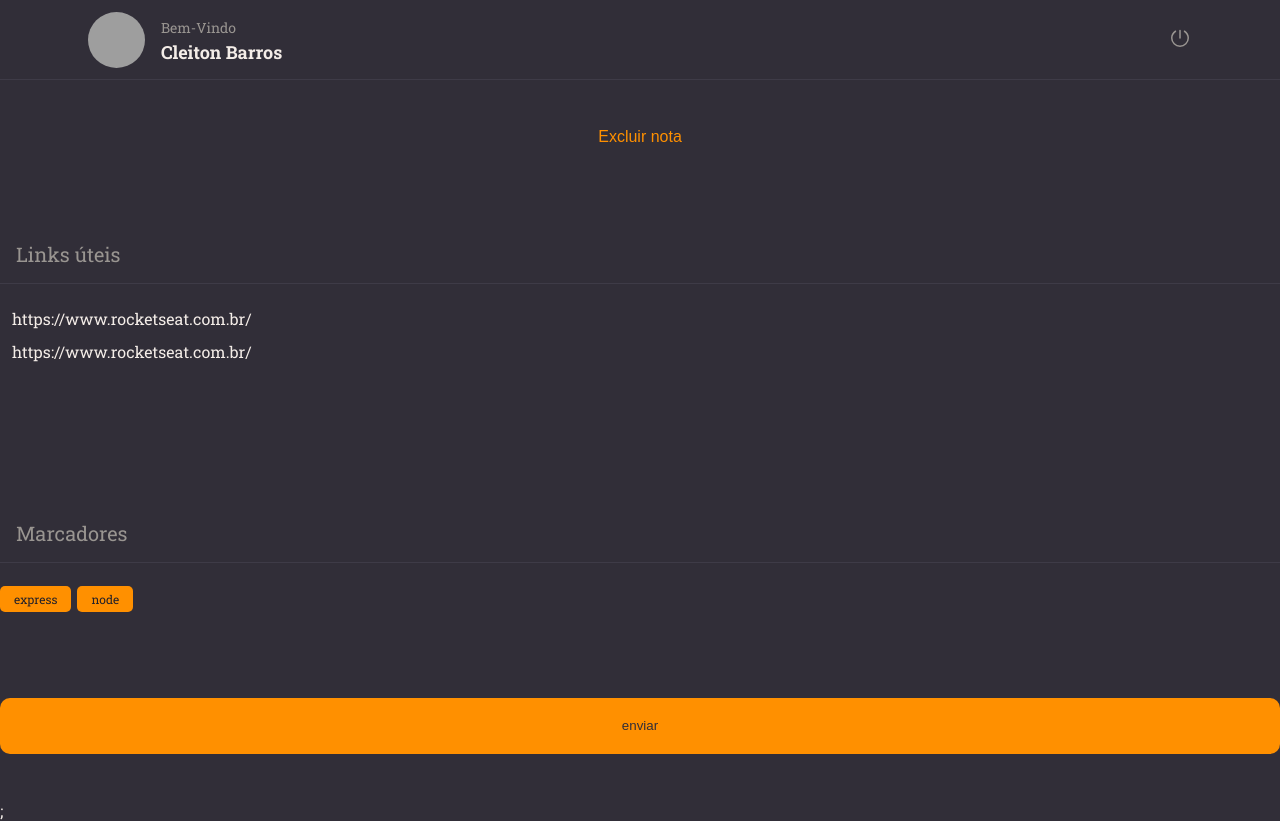
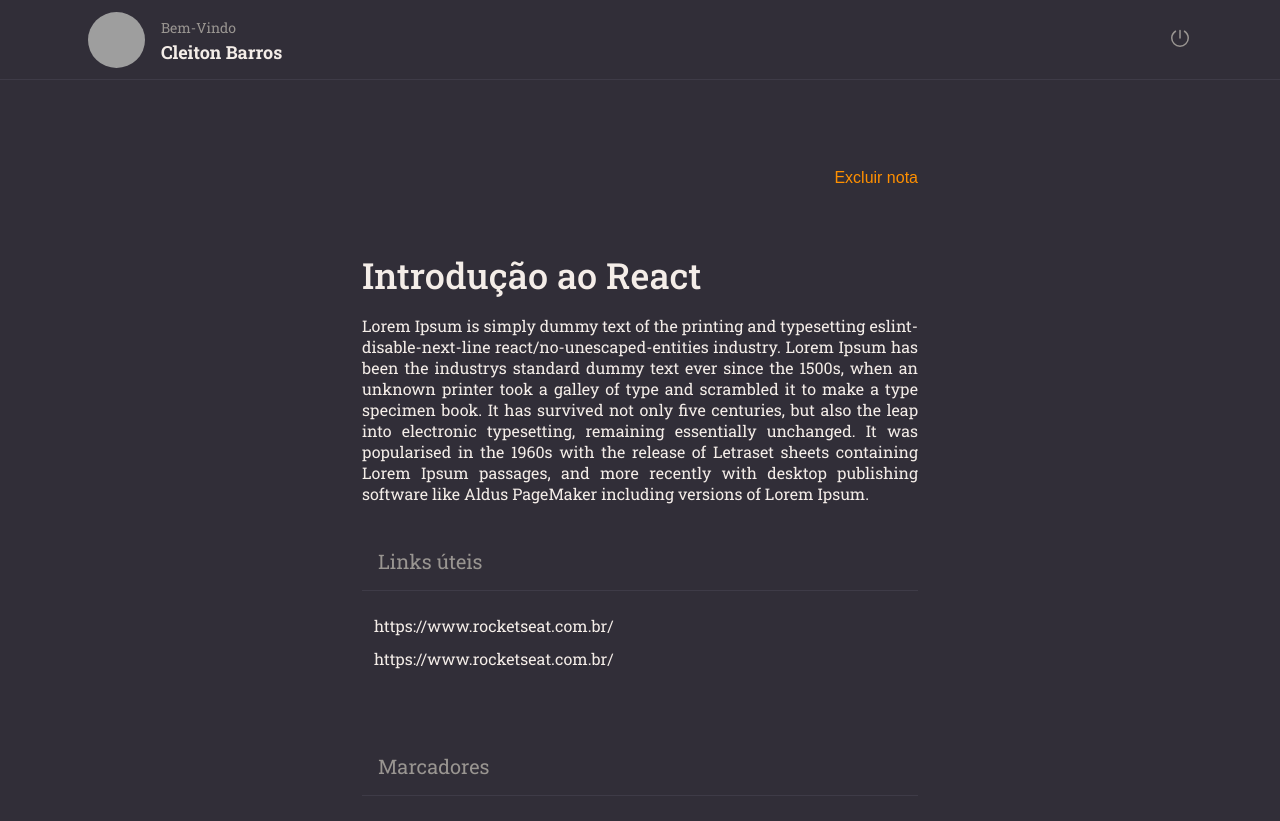
Before and after one commit to cleitonBarros/Rocketnotes, a React (Vite) app: page / in a window 1280 px wide. After the commit the page ends 800 px from the top, so only its background shows below. Built offline with nearby package versions, Linux system fonts and the light colour scheme; grey boxes are pictures that could not be loaded.

Commit message:
feat: component content

```diff
--- a/src/App.tsx
+++ b/src/App.tsx
@@ -3,7 +3,7 @@ import Details from "./pages/Details";
 function App() {
   return (
     <>
-      <Details />;
+      <Details />
     </>
   );
 }
--- a/src/components/section/styled.ts
+++ b/src/components/section/styled.ts
@@ -1,7 +1,7 @@
 import styled from "styled-components";
 
 export const Container = styled.section`
-  margin: 3.5rem 0 1.75rem;
+  margin: 1.75rem 0;
 
   > h2 {
     border-bottom: 1px solid ${({ theme }) => theme.COLORS.BACKGROUND_700};
--- a/src/pages/Details/index.tsx
+++ b/src/pages/Details/index.tsx
@@ -10,8 +10,23 @@ export default function Details() {
   return (
     <S.Container>
       <Header />
+      <main>
+        <S.Content>
+          <ButtonText title="Excluir nota" />
+          <h1>Introdução ao React</h1>
 
-      <ButtonText title="Excluir nota" />
+          <p>
+            Lorem Ipsum is simply dummy text of the printing and typesetting
+            eslint-disable-next-line react/no-unescaped-entities industry. Lorem
+            Ipsum has been the industrys standard dummy text ever since the
+            1500s, when an unknown printer took a galley of type and scrambled
+            it to make a type specimen book. It has survived not only five
+            centuries, but also the leap into electronic typesetting, remaining
+            essentially unchanged. It was popularised in the 1960s with the
+            release of Letraset sheets containing Lorem Ipsum passages, and more
+            recently with desktop publishing software like Aldus PageMaker
+            including versions of Lorem Ipsum.
+          </p>
 
           <Section title="Links úteis">
             <S.Links>
@@ -30,6 +45,8 @@ export default function Details() {
           </Section>
 
           <Button title="enviar" />
+        </S.Content>
+      </main>
     </S.Container>
   );
 }
--- a/src/pages/Details/styled.ts
+++ b/src/pages/Details/styled.ts
@@ -9,6 +9,12 @@ export const Container = styled.div`
   grid-template-areas:
     "header"
     "content";
+
+  > main {
+    grid-area: content;
+    overflow-y: scroll;
+    padding: 4rem 0;
+  }
 `;
 
 export const Links = styled.ul`
@@ -20,3 +26,26 @@ export const Links = styled.ul`
     }
   }
 `;
+
+export const Content = styled.div`
+  max-width: 34.75rem;
+  margin: 0 auto;
+
+  display: flex;
+  flex-direction: column;
+
+  > button:first-child {
+    align-self: end;
+  }
+
+  > h1 {
+    font-size: 2.25rem;
+    font-weight: 500;
+    padding-top: 4rem;
+  }
+  > p {
+    font-size: 1rem;
+    margin-top: 1rem;
+    text-align: justify;
+  }
+`;
--- a/src/styles/global.ts
+++ b/src/styles/global.ts
@@ -14,7 +14,6 @@ export default createGlobalStyle`
         background: ${({ theme }) => theme.COLORS.BACKGROUND_800};
         color: ${({ theme }) => theme.COLORS.WHITE};
         font-family: 'Roboto Slab', serif;
-
         -webkit-font-smoothing: antialiased;
     }
 
```
Lines whose indentation alone changed are shown as unchanged.
